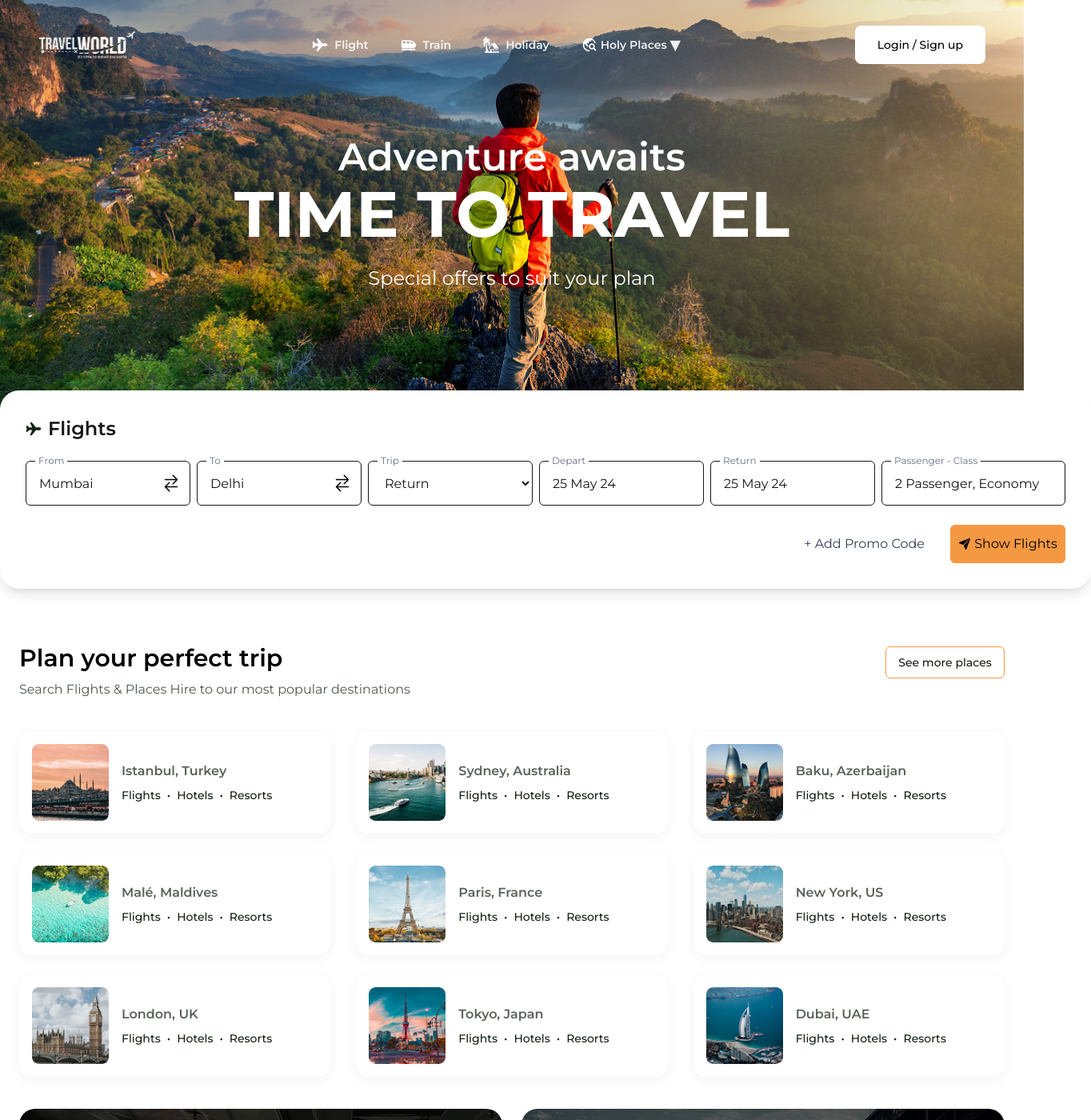
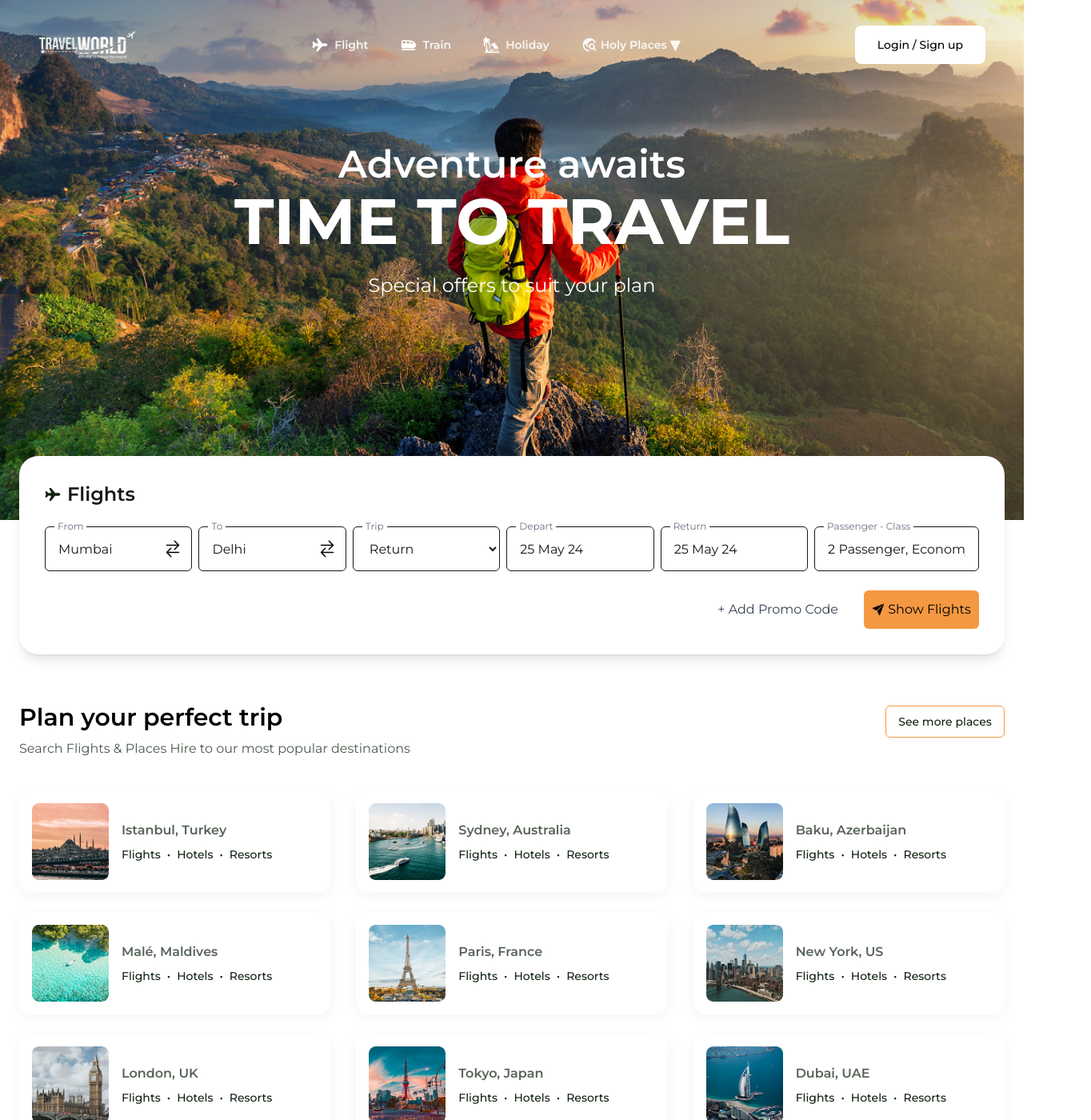
Before and after one commit to jainkhushi0405/travel-website, a Next.js app: page / in a window 1280 px wide. Shown: the top 1400 px of the page at 80% size, 1364 px wide, since content can reach past the window. Built offline with nearby package versions, Linux system fonts and the light colour scheme.

Commit message:
Updated hero section, trip cards, travel cards and Figma UI refinements

```diff
--- a/components/Hero.tsx
+++ b/components/Hero.tsx
@@ -1,7 +1,7 @@
 export default function Hero() {
   return (
     <section
-      className="h-[600px] flex flex-col justify-center items-center text-white bg-cover bg-center overflow-hidden -mt-8"
+       className="h-[650px] pb-24 flex flex-col justify-center items-center text-white bg-cover bg-center overflow-hidden"
       style={{ backgroundImage: "url('/hero-figma.png')" }}
     >
     <h3 className="text-5xl font-semibold mb-2">
--- a/components/Searchform.tsx
+++ b/components/Searchform.tsx
@@ -2,7 +2,7 @@ import Image from "next/image";
 
 export default function Searchform() {
   return (
-    <div className="bg-white shadow-lg rounded-3xl p-8 w-fit mx-auto -mt-20 relative z-10">
+      <div className="bg-white shadow-lg rounded-3xl p-8 max-w-[1232px] mx-auto -mt-20 relative z-10">
       <h3 className="font-semibold text-2xl mb-6 flex items-center gap-2">
         <Image
           src="/flight-search.svg"
--- a/components/TripCards.tsx
+++ b/components/TripCards.tsx
@@ -12,7 +12,7 @@ export default function TripCards() {
   ];
 
   return (
-    <section className="max-w-[1232px] mx-auto mt-[72px]">
+    <section className="max-w-[1232px] mx-auto mt-16">
       {/* Heading Row */}
       <div className="flex justify-between items-start mb-10">
         <div>
```
